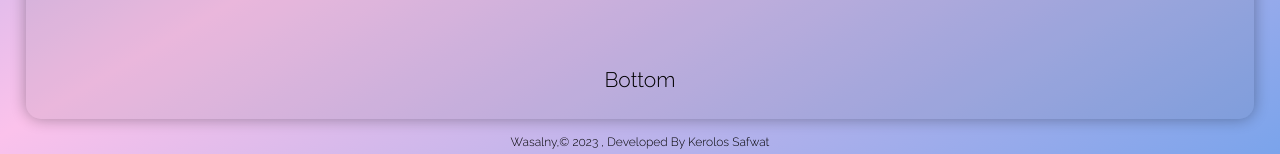
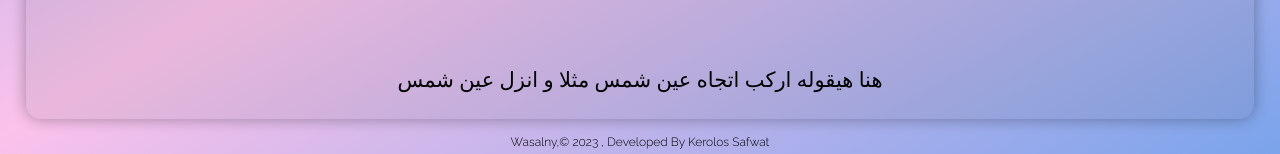
Before and after one commit to KerolosGreen/Wasalny, a React (Create React App) app: page / in a window 1280 px wide. Shown: the part 633-787 px from the top of the page. Built offline with nearby package versions, Linux system fonts and the light colour scheme.

Commit message:
Update AppBottom.jsx

```diff
--- a/src/components/AppBottom.jsx
+++ b/src/components/AppBottom.jsx
@@ -5,7 +5,7 @@ function AppBottom(){
     return(
             <>
             <div className='AppBottomClass'>
-                <p>Bottom</p>
+                <p>هنا هيقوله اركب اتجاه عين شمس مثلا و انزل عين شمس</p>
             </div>
             </>
     )
```
